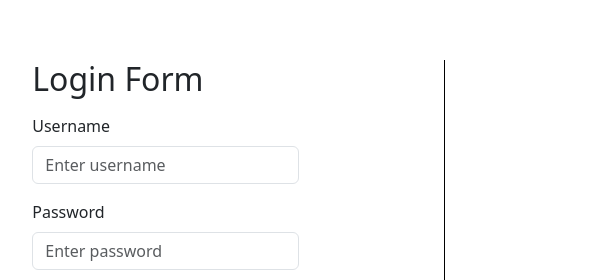
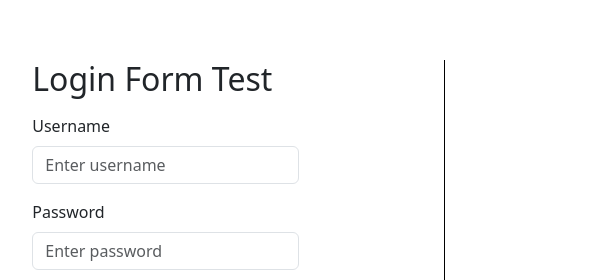
Before and after one commit to aryamahendra2000/NamasStudio, a plain HTML site: page login-page.html in a window 1280 px wide. Shown: the part 208-488 px from the top of the page, 195-790 px from the left. Drawn offline with Linux system fonts and the light colour scheme.

Commit message:
Ganti Judul Login Page Test

```diff
--- a/login-page.html
+++ b/login-page.html
@@ -16,7 +16,7 @@
           style="border-right: solid black 1px"
         >
           <form class="" style="width: 50%">
-            <h2>Login Form</h2>
+            <h2>Login Form Test</h2>
             <div class="form-group mt-3">
               <label for="username">Username</label>
               <input
```
